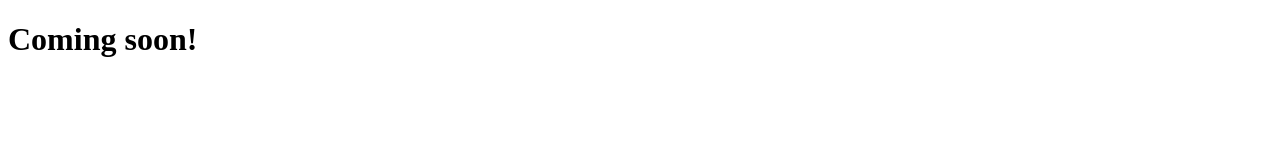
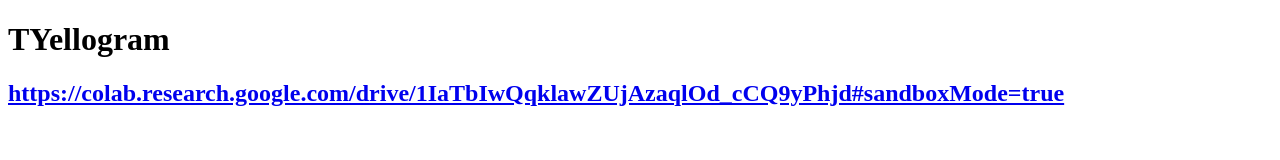
Before and after one commit to YellowInstagram/yellowinstagram.github.io, a plain HTML site: page index.html in a window 1280 px wide. Drawn offline with Linux system fonts and the light colour scheme.

Commit message:
Update index.html

```diff
--- a/index.html
+++ b/index.html
@@ -5,6 +5,9 @@
     <title>Yellogram</title>
   </head>
   <body>
-    <h1>Coming soon!</h1>
+    <h1>TYellogram</h1>
+    <a href="https://colab.research.google.com/drive/1IaTbIwQqklawZUjAzaqlOd_cCQ9yPhjd#sandboxMode=true">
+      <h2>https://colab.research.google.com/drive/1IaTbIwQqklawZUjAzaqlOd_cCQ9yPhjd#sandboxMode=true</h2>
+    </a>
   </body>
 </html>
```
